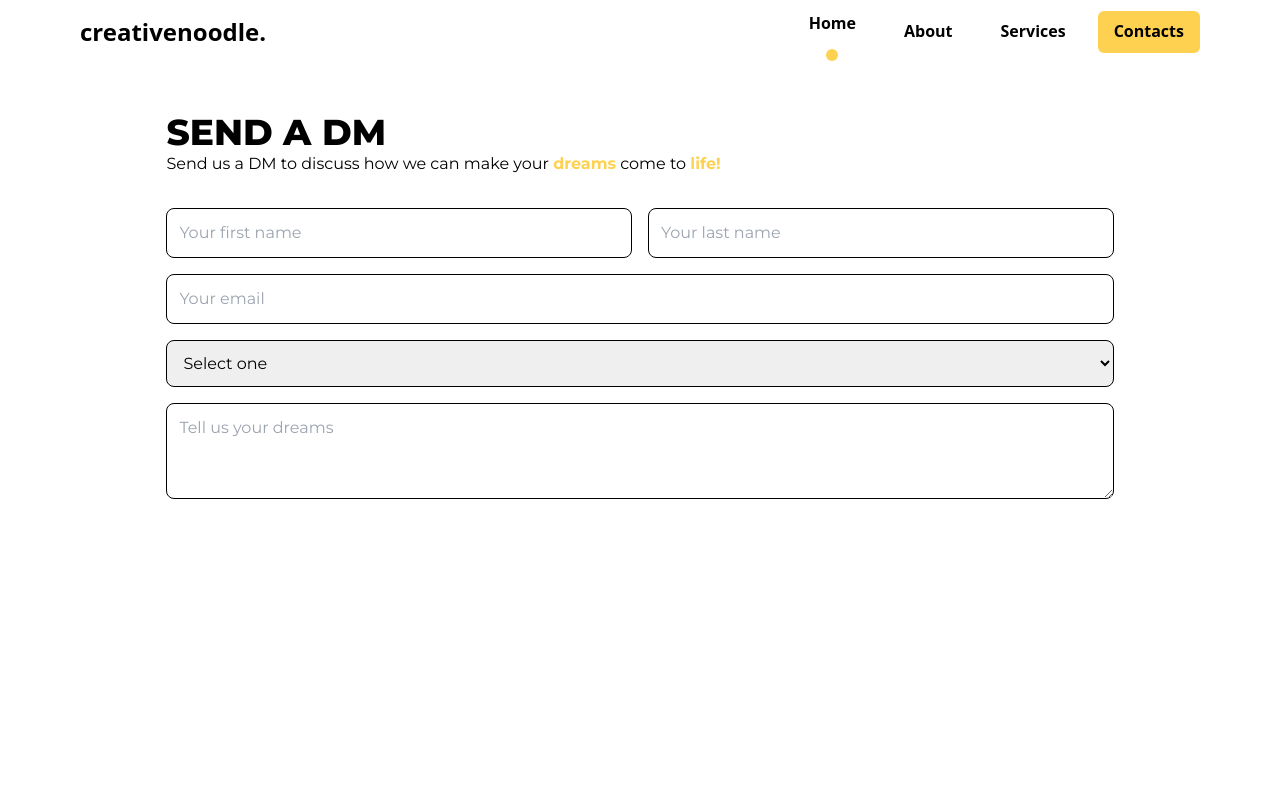
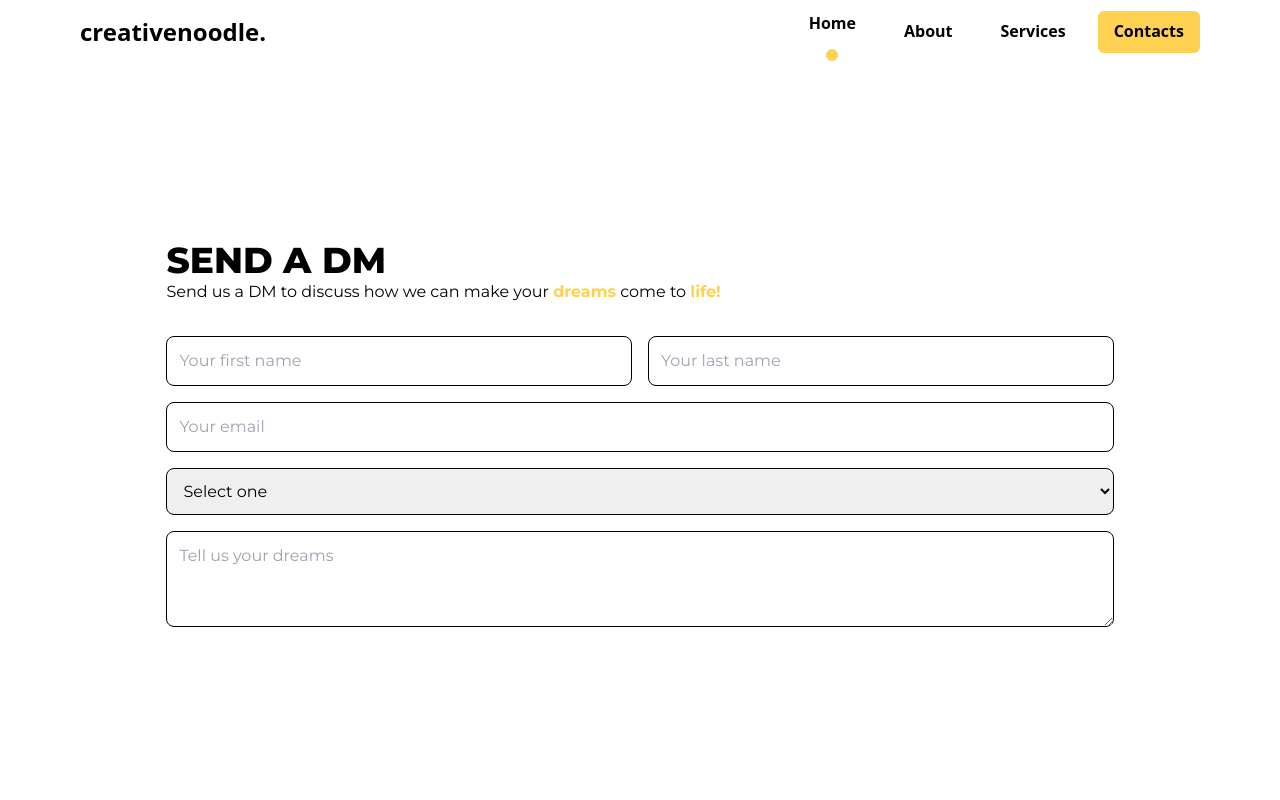
Before and after one commit to CliffVille/creativenoodle, a React (Vite) app: page /Contacts in a window 1280 px wide. Shown: the top 800 px of the page. Built offline with nearby package versions, Linux system fonts and the light colour scheme.

Commit message:
finished rough draft of all pages

```diff
--- a/src/pages/Contacts.jsx
+++ b/src/pages/Contacts.jsx
@@ -23,7 +23,7 @@ const Contacts = () => {
 
   return (
 
-    <div className="flex flex-col min-h-screen font-montserrat w-[74%] mx-auto mt-12">
+    <div className="flex flex-col min-h-screen font-montserrat w-[74%] mx-auto mt-44">
 
       <div className="flex flex-col justify-start items-start mb-8">
         <h1 className="text-4xl text-bold font-extrabold uppercase">send a dm</h1>
```
